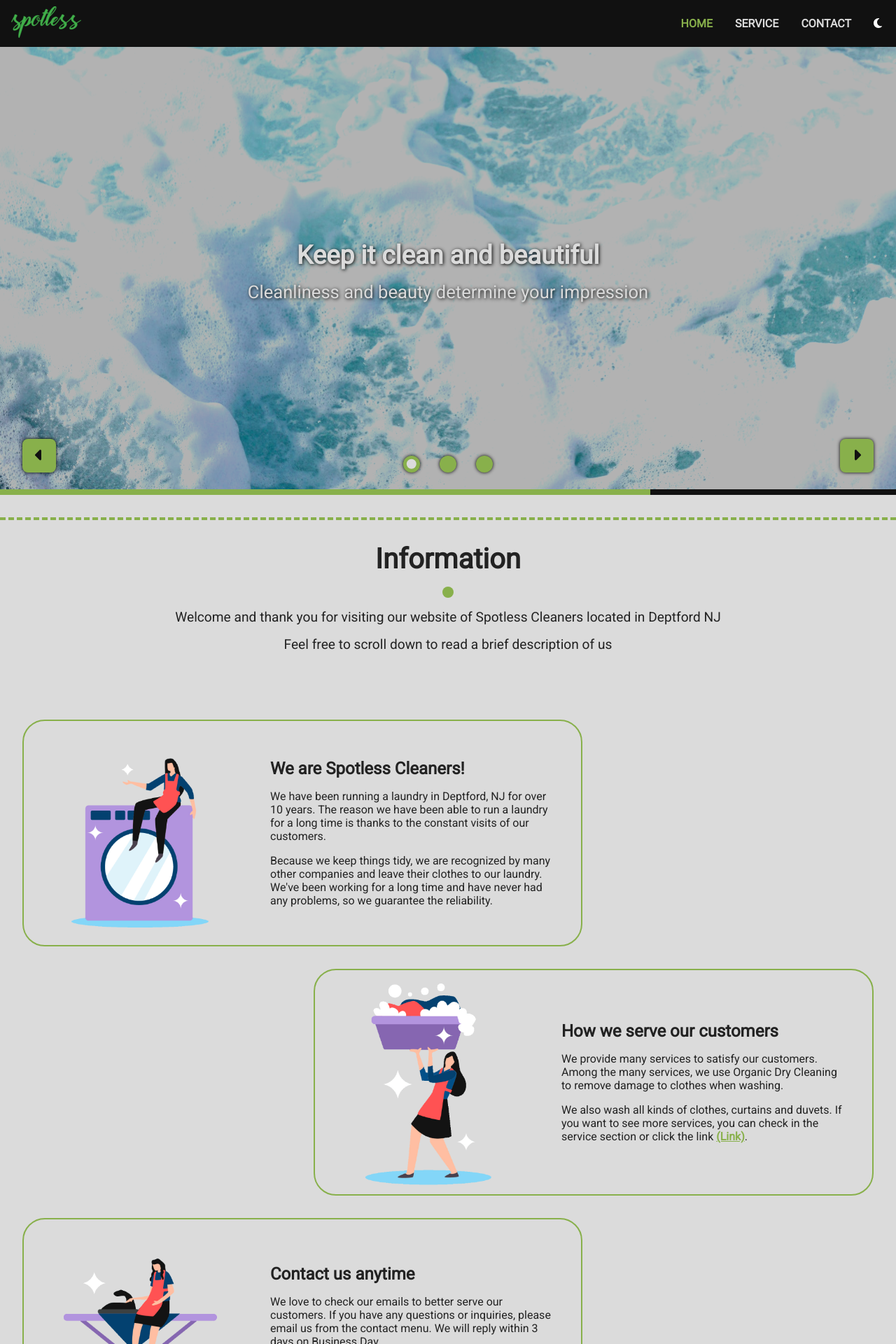
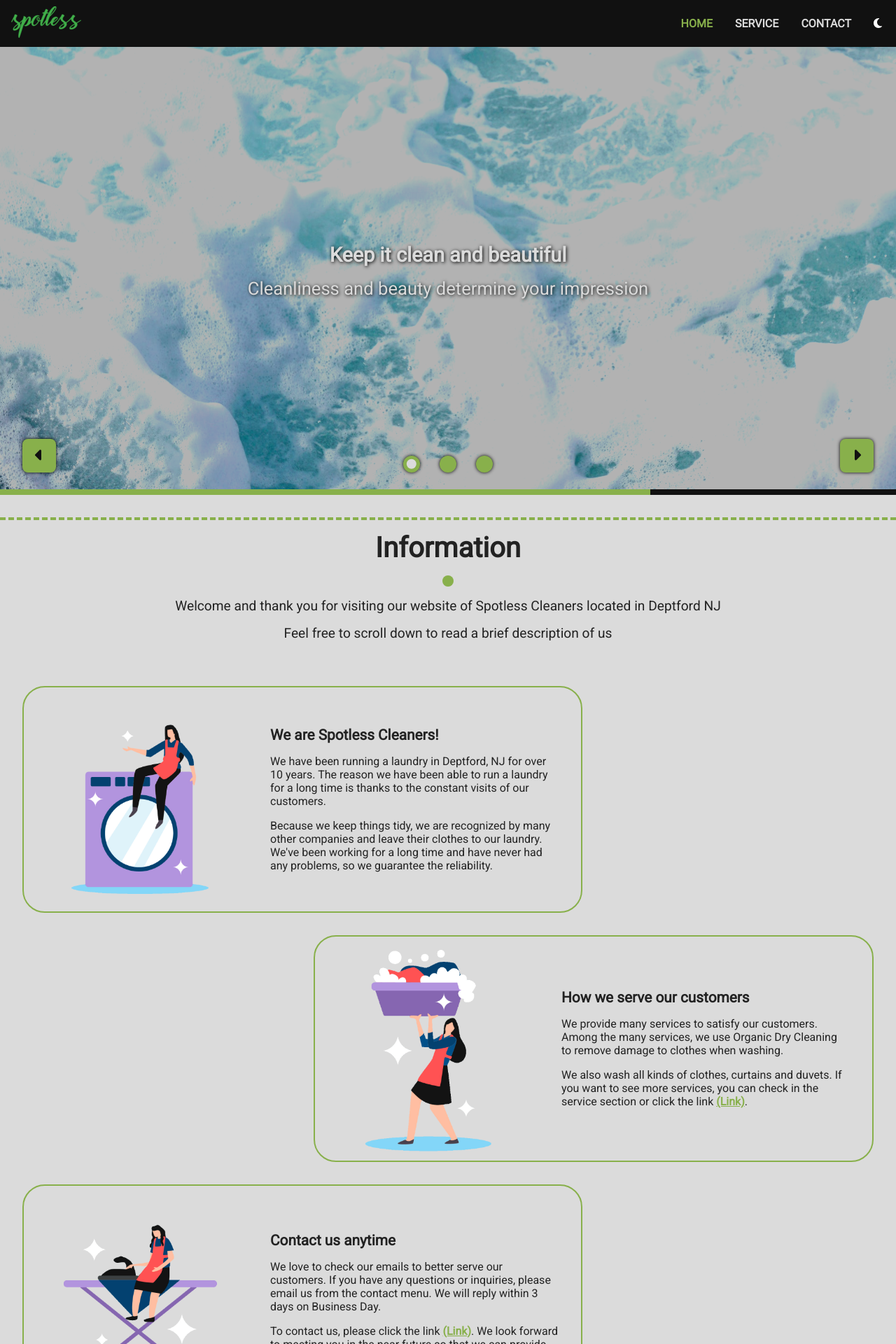
Before and after one commit to SunilPark1129/re-spotless, a React (Create React App) app: page / in a window 1280 px wide. Shown: the top 1920 px of the page at 70% size. Built offline with nearby package versions, Linux system fonts and the light colour scheme.

Commit message:
Edited Samentic tags

```diff
--- a/src/components/styles/Page.styled.js
+++ b/src/components/styles/Page.styled.js
@@ -1,14 +1,14 @@
 import styled from "styled-components";
 
-export const StyledPage = styled.section `
+export const StyledMain = styled.main`
   display: flex;
   flex-direction: column;
   width: 100%;
 `;
 
-export const StyledHeader = styled.header `
+export const StyledHeader = styled.header`
   text-align: center;
-  padding: 2rem 1rem;
+  padding-top: 1rem;
   display: flex;
   flex-direction: column;
   gap: 1rem;
@@ -28,7 +28,7 @@ export const StyledHeader = styled.header `
   }
 `;
 
-export const StyledMain = styled.main `
+export const StyledArticle = styled.article`
   padding: 2rem;
   display: flex;
   flex-direction: column;
--- a/src/pages/Contact/Contact.jsx
+++ b/src/pages/Contact/Contact.jsx
@@ -11,12 +11,12 @@ none
 import React from "react";
 
 import {
-  StyledPage,
   StyledMain,
+  StyledArticle,
   StyledHeader,
 } from "../../components/styles/Page.styled";
 
-import { StyledMainContact, StyledLocation } from "./Contact.styled";
+import { StyledArticleContact, StyledLocation } from "./Contact.styled";
 
 import { open, data } from "./data";
 
@@ -26,8 +26,7 @@ const Contact = () => {
   const now = d.getDay();
 
   return (
-    <>
-      <StyledPage>
+    <StyledMain>
       <StyledHeader>
         <h1>Contact</h1>
         <span></span>
@@ -36,7 +35,7 @@ const Contact = () => {
           us by e-mail
         </p>
       </StyledHeader>
-        <StyledMain>
+      <StyledArticle>
         <StyledLocation>
           {data.map(({ subject, description }) => {
             return (
@@ -47,15 +46,13 @@ const Contact = () => {
             );
           })}
         </StyledLocation>
-        </StyledMain>
-      </StyledPage>
-      <StyledPage>
+      </StyledArticle>
       <StyledHeader>
         <h1>Open Hours</h1>
         <span></span>
         <p>We are ready to provide you with a good service</p>
       </StyledHeader>
-        <StyledMainContact>
+      <StyledArticleContact>
         <StyledLocation>
           {/* If the number 'now' and value of data are the same, change the className to active and apply color */}
           {open.map((item, idx) => {
@@ -67,9 +64,8 @@ const Contact = () => {
             );
           })}
         </StyledLocation>
-        </StyledMainContact>
-      </StyledPage>
-    </>
+      </StyledArticleContact>
+    </StyledMain>
   );
 };
 
--- a/src/pages/Contact/Contact.styled.js
+++ b/src/pages/Contact/Contact.styled.js
@@ -1,14 +1,13 @@
 import styled from "styled-components";
-import { StyledMain } from "../../components/styles/Page.styled";
+import { StyledArticle } from "../../components/styles/Page.styled";
 
-export const StyledMainContact = styled(StyledMain)
-`
+export const StyledArticleContact = styled(StyledArticle)`
   .active {
     background-color: ${({ theme }) => theme.colors.main};
   }
 `;
 
-export const StyledLocation = styled.div `
+export const StyledLocation = styled.div`
   display: flex;
   flex-direction: column;
   margin: auto;
--- a/src/pages/Home/Banner.jsx
+++ b/src/pages/Home/Banner.jsx
@@ -63,17 +63,17 @@ const Banner = () => {
     <StyledBanner>
       <StyledBannerImage className={currentIndex === 0 ? "banner-display" : ""}>
         <img src={bannerWater} alt="water with bubbles" />
-        <h3>Keep it clean and beautiful</h3>
+        <h4>Keep it clean and beautiful</h4>
         <p>Cleanliness and beauty determine your impression</p>
       </StyledBannerImage>
       <StyledBannerImage className={currentIndex === 1 ? "banner-display" : ""}>
         <img src={bannerPeople} alt="two people are looking at their shirts" />
-        <h3>Services for customers</h3>
+        <h4>Services for customers</h4>
         <p>We provide many services to satisfy our customers</p>
       </StyledBannerImage>
       <StyledBannerImage className={currentIndex === 2 ? "banner-display" : ""}>
         <img src={bannerQuality} alt="silk that expresses quality" />
-        <h3>We are here for you</h3>
+        <h4>We are here for you</h4>
         <p>Please contact us if have any inquiries or questions</p>
       </StyledBannerImage>
       <StyledBannerButton onClick={() => setCurrentIndex(currentIndex - 1)}>
--- a/src/pages/Home/Home.jsx
+++ b/src/pages/Home/Home.jsx
@@ -12,14 +12,14 @@ Main.jsx
 
 import React from "react";
 
-import { StyledPage, StyledHeader } from "../../components/styles/Page.styled";
+import { StyledMain, StyledHeader } from "../../components/styles/Page.styled";
 
 import Banner from "./Banner";
 import Main from "./Main";
 
 const Home = () => {
   return (
-    <StyledPage>
+    <StyledMain>
       <Banner />
       <StyledHeader>
         <h1>Information</h1>
@@ -31,7 +31,7 @@ const Home = () => {
         <p>Feel free to scroll down to read a brief description of us</p>
       </StyledHeader>
       <Main className="home" />
-    </StyledPage>
+    </StyledMain>
   );
 };
 
--- a/src/pages/Home/Home.styled.js
+++ b/src/pages/Home/Home.styled.js
@@ -1,8 +1,7 @@
 import styled, { keyframes } from "styled-components";
-import { StyledMain } from "../../components/styles/Page.styled";
+import { StyledArticle } from "../../components/styles/Page.styled";
 
-export const StyledMainHome = styled(StyledMain)
-`
+export const StyledArticleHome = styled(StyledArticle)`
   overflow: hidden;
   .isVisible {
     transform: translateX(0);
@@ -12,7 +11,7 @@ export const StyledMainHome = styled(StyledMain)
   }
 `;
 
-export const StyledBanner = styled.div `
+export const StyledBanner = styled.article`
   display: flex;
   width: 100%;
   height: 40rem;
@@ -24,7 +23,7 @@ export const StyledBanner = styled.div `
     opacity: 1;
     pointer-events: auto;
 
-    h3 {
+    h4 {
       opacity: 1;
       transform: translateX(0);
       transition-duration: 1s;
@@ -46,7 +45,7 @@ export const StyledBanner = styled.div `
   }
 `;
 
-export const StyledBannerImage = styled.div `
+export const StyledBannerImage = styled.div`
   position: absolute;
   width: 100%;
   height: 100%;
@@ -73,8 +72,9 @@ export const StyledBannerImage = styled.div `
     filter: contrast(180%) brightness(70%);
   }
 
-  h3 {
-    font-size: 2.3em;
+  h4 {
+    color: ${({ theme }) => theme.colors.constLight};
+    font-size: 1.8em;
     opacity: 0;
     transform: translateX(-20%);
     transition-property: transform, opacity;
@@ -91,7 +91,7 @@ export const StyledBannerImage = styled.div `
   }
 `;
 
-export const StyledBannerButton = styled.button `
+export const StyledBannerButton = styled.button`
   position: absolute;
   width: 2em;
   height: 2em;
@@ -117,7 +117,7 @@ export const StyledBannerButton = styled.button `
   }
 `;
 
-export const StyledBannerDots = styled.div `
+export const StyledBannerDots = styled.div`
   bottom: 2rem;
   left: 50%;
   transform: translateX(-50%);
@@ -159,7 +159,7 @@ export const StyledBannerDots = styled.div `
   }
 `;
 
-export const AnimationBannerProcess = keyframes `
+export const AnimationBannerProcess = keyframes`
   0% {
     left: -100%;
   }
@@ -168,7 +168,7 @@ export const AnimationBannerProcess = keyframes `
   }
 `;
 
-export const StyledBannerProcess = styled.div `
+export const StyledBannerProcess = styled.div`
   width: 100%;
   height: 0.5rem;
   background-color: ${({ theme }) => theme.colors.constDark};
@@ -190,7 +190,7 @@ export const StyledBannerProcess = styled.div `
   }
 `;
 
-export const HomeSection = styled.section `
+export const HomeSection = styled.section`
   display: flex;
   align-items: center;
   max-width: 50rem;
@@ -201,6 +201,10 @@ export const HomeSection = styled.section `
   transform: translateX(-50%);
   transition-property: transform;
   transition-duration: 0.3s;
+
+  h4 {
+    font-size: 1.3em;
+  }
 
   img {
     width: 20em;
--- a/src/pages/Home/Main.jsx
+++ b/src/pages/Home/Main.jsx
@@ -12,7 +12,7 @@ when the div targeted by useRef reaches its scroll goal, useOberserver causes th
 import React, { useRef } from "react";
 import { Link } from "react-router-dom";
 
-import { StyledMainHome } from "./Home.styled";
+import { StyledArticleHome } from "./Home.styled";
 import { HomeSection } from "./Home.styled";
 
 import homeImgStrongWoman from "../../assets/strong_woman.png";
@@ -37,14 +37,14 @@ const Main = () => {
   const isVisibleTwo = useObserver(observerOption, secondTarget, true);
   const isVisibleThree = useObserver(observerOption, thirdTarget, true);
   return (
-    <StyledMainHome>
+    <StyledArticleHome>
       <HomeSection
         home
         ref={firstTarget}
         className={`${isVisibleOne ? "isVisible" : ""}`}
       >
         <div>
-          <h2>We are Spotless Cleaners!</h2>
+          <h4>We are Spotless Cleaners!</h4>
           <p>
             We have been running a laundry in Deptford, NJ for over 10 years.
             The reason we have been able to run a laundry for a long time is
@@ -64,7 +64,7 @@ const Main = () => {
         className={`${isVisibleTwo ? "isVisible" : ""}`}
       >
         <div>
-          <h2>How we serve our customers</h2>
+          <h4>How we serve our customers</h4>
           <p>
             We provide many services to satisfy our customers. Among the many
             services, we use Organic Dry Cleaning to remove damage to clothes
@@ -83,7 +83,7 @@ const Main = () => {
         className={`${isVisibleThree ? "isVisible" : ""}`}
       >
         <div>
-          <h2>Contact us anytime</h2>
+          <h4>Contact us anytime</h4>
           <p>
             We love to check our emails to better serve our customers. If you
             have any questions or inquiries, please email us from the contact
@@ -97,7 +97,7 @@ const Main = () => {
         </div>
         <img src={homeImgIronWoman} alt="woman ironing" />
       </HomeSection>
-    </StyledMainHome>
+    </StyledArticleHome>
   );
 };
 
--- a/src/pages/Service/Modal.jsx
+++ b/src/pages/Service/Modal.jsx
@@ -23,7 +23,7 @@ const Modal = ({ icon, subject, description }) => {
     <ServiceSection onClick={onClickHandler}>
       <header className={hasModalOpen ? "subject--active" : ""}>
         <p>{icon}</p>
-        <h2>{subject}</h2>
+        <h4>{subject}</h4>
       </header>
       <article className={hasModalOpen ? "description--active" : ""}>
         <p>{description}</p>
--- a/src/pages/Service/Service.jsx
+++ b/src/pages/Service/Service.jsx
@@ -11,11 +11,11 @@ Modal.jsx
 
 import React from "react";
 import {
-  StyledPage,
   StyledMain,
+  StyledArticle,
   StyledHeader,
 } from "../../components/styles/Page.styled";
-import { StyledMainService, StyledService } from "./Service.styled";
+import { StyledArticleService, StyledService } from "./Service.styled";
 
 import { serviceData, data } from "./data";
 import Modal from "./Modal";
@@ -23,7 +23,7 @@ import Modal from "./Modal";
 const Service = () => {
   return (
     <>
-      <StyledPage>
+      <StyledMain>
         <StyledHeader>
           <h1>Service</h1>
           <span></span>
@@ -32,7 +32,7 @@ const Service = () => {
             serve our customers
           </p>
         </StyledHeader>
-        <StyledMainService>
+        <StyledArticleService>
           {serviceData.map((item) => {
             return (
               <StyledService key={item.subject}>
@@ -42,9 +42,9 @@ const Service = () => {
               </StyledService>
             );
           })}
-        </StyledMainService>
-      </StyledPage>
-      <StyledPage>
+        </StyledArticleService>
+      </StyledMain>
+      <StyledMain>
         <StyledHeader>
           <h1>Q & A</h1>
           <span></span>
@@ -54,7 +54,7 @@ const Service = () => {
           </p>
           <p>Click on the boxes below to find out what we can offer</p>
         </StyledHeader>
-        <StyledMain>
+        <StyledArticle>
           {data.map((item) => {
             return (
               <Modal
@@ -65,8 +65,8 @@ const Service = () => {
               />
             );
           })}
-        </StyledMain>
-      </StyledPage>
+        </StyledArticle>
+      </StyledMain>
     </>
   );
 };
--- a/src/pages/Service/Service.styled.js
+++ b/src/pages/Service/Service.styled.js
@@ -1,14 +1,13 @@
 import styled from "styled-components";
-import { StyledMain } from "../../components/styles/Page.styled";
+import { StyledArticle } from "../../components/styles/Page.styled";
 
-export const StyledMainService = styled(StyledMain)
-`
+export const StyledArticleService = styled(StyledArticle)`
   flex-direction: row;
   flex-wrap: wrap;
   justify-content: center;
 `;
 
-export const StyledService = styled.section `
+export const StyledService = styled.section`
   display: flex;
   flex: 1 1 20%;
   flex-direction: column;
@@ -27,7 +26,7 @@ export const StyledService = styled.section `
   }
 `;
 
-export const ServiceSection = styled.section `
+export const ServiceSection = styled.section`
   border: 2px solid ${({ theme }) => theme.colors.main};
   border-radius: 0.5rem;
   cursor: pointer;
@@ -50,7 +49,7 @@ export const ServiceSection = styled.section `
     gap: 2em;
     padding: 1rem;
 
-    h2 {
+    h4 {
       font-size: 1.3em;
     }
 
```
Lines whose indentation alone changed are shown as unchanged.
